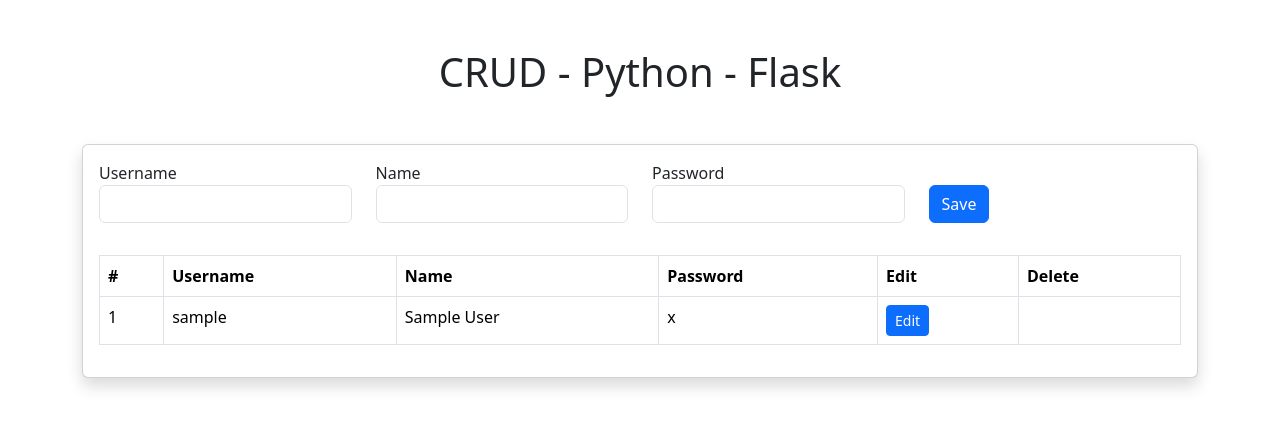
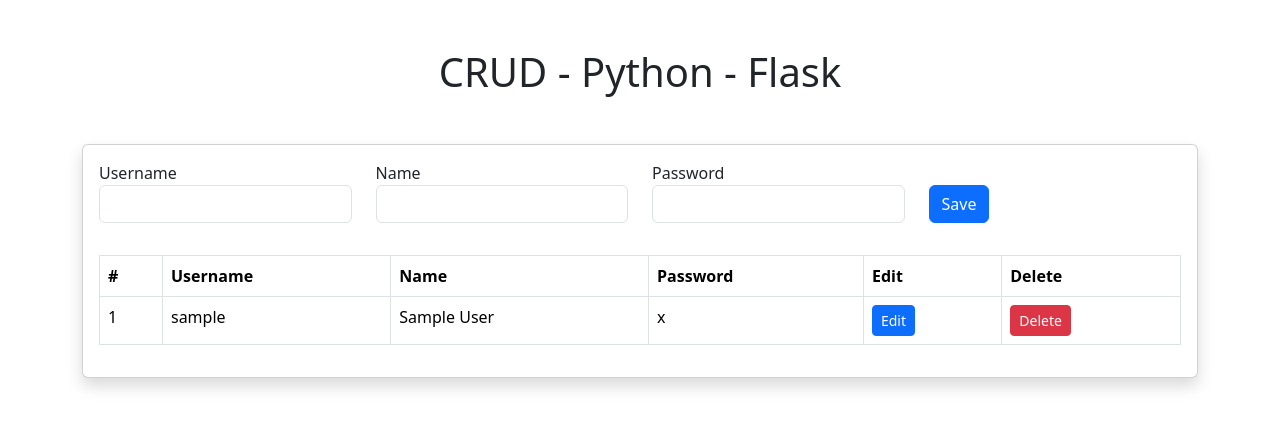
Before and after one commit to vl4kc/CRUD-PYTHON-FLASK, a Flask app: page / in a window 1280 px wide. Shown: the top 428 px of the page. Run offline with Flask 3, Linux system fonts and the light colour scheme; tables that the repository leaves empty or names only in its code hold one stand-in row (values such as "Sample post").

Commit message:
Eliminar usuario y creacion del boton delete

```diff
--- a/src/app.py
+++ b/src/app.py
@@ -60,5 +60,15 @@ def edit(id):
     db.database.commit()
     return redirect(url_for('home'))
 
+#Ruta para eliminar usuario en la bd
+@app.route('/delete/<string:id>')
+def delete(id):
+    cursor = db.database.cursor()
+    sql = 'DELETE FROM user WHERE id=%s'
+    data = (id,)
+    cursor.execute(sql,data)
+    db.database.commit()
+    return redirect(url_for('home'))
+
 if __name__ == '__main__':
     app.run(debug=True)
--- a/src/templates/index.html
+++ b/src/templates/index.html
@@ -58,7 +58,7 @@
                             <td>{{d.password}}</td>
                             <td><button class="btn btn-primary btn-sm" id="btn-edit{{d.id}}" data-bs-toggle="modal"
                                     data-bs-target="#modal{{d.id}}">Edit</button></td>
-                            <td></td>
+                            <td><a href="{{url_for('delete',id=d.id)}}" class="btn btn-danger btn-sm">Delete</a></td>
                         </tr>
 
                         <!-- Modal -->
```
